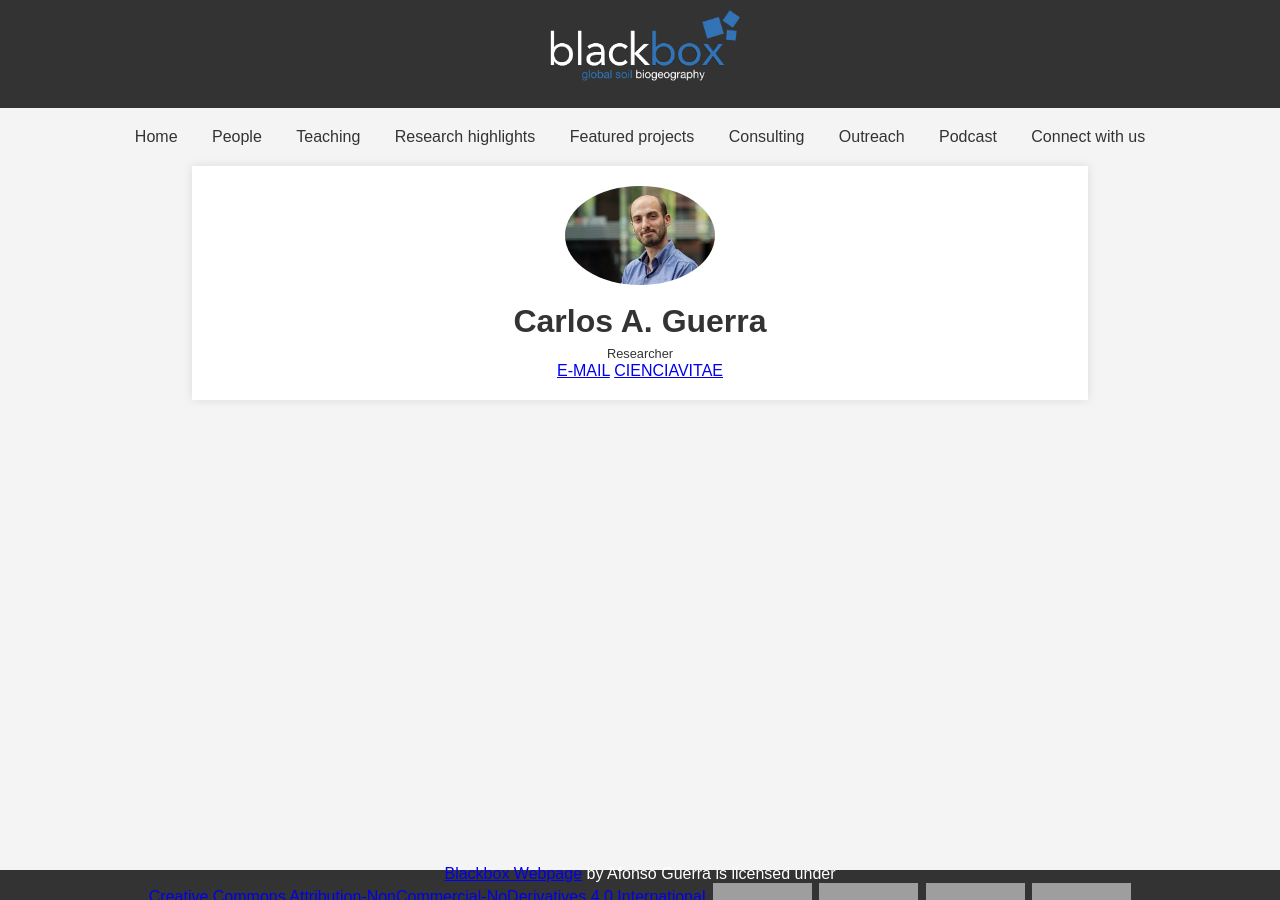
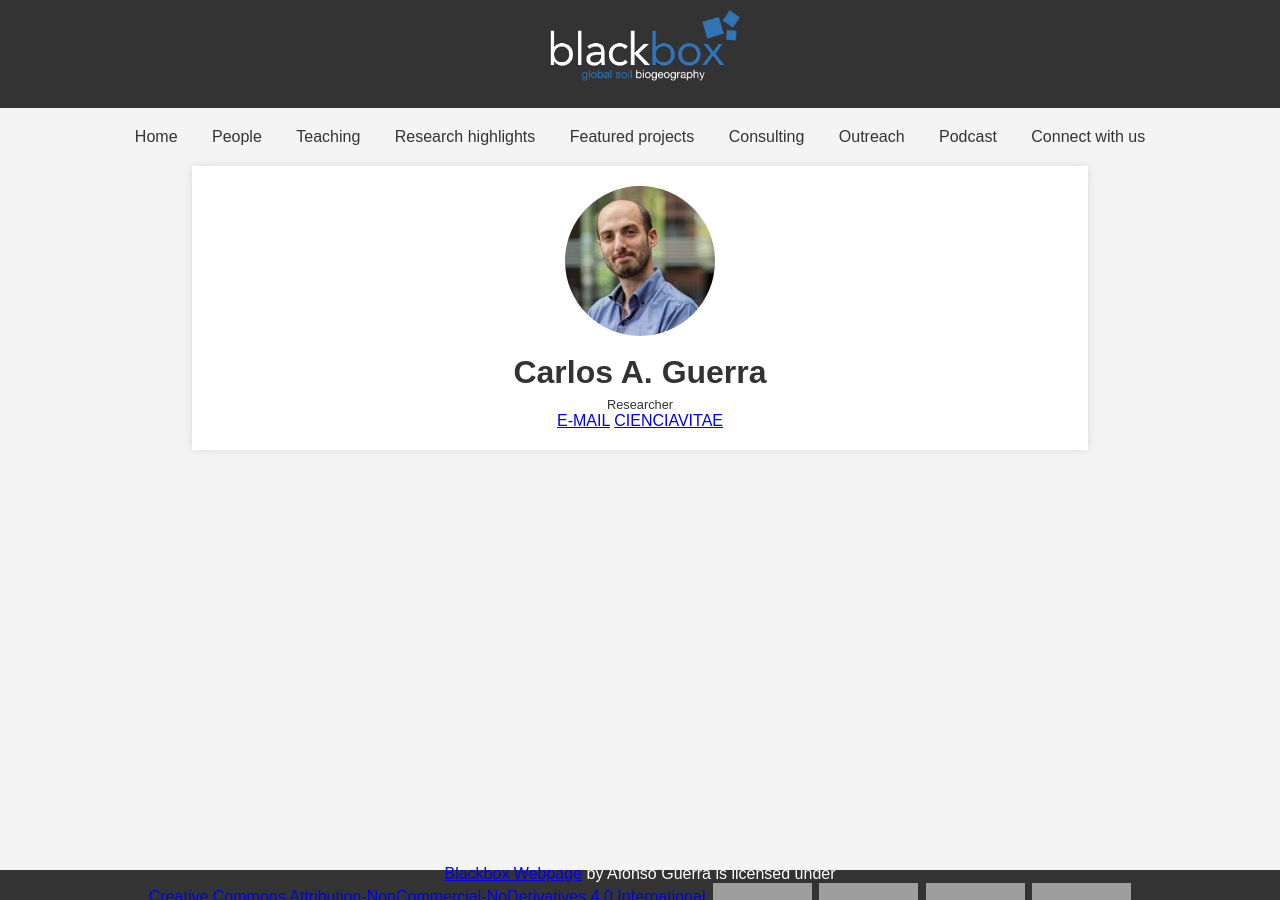
Before and after one commit to Blackboxgeo/blackbox.github.io, a Jekyll site: the page people/index.html, which Jekyll copies as it is, in a window 1280 px wide. Built offline with Jekyll 4.4.1, drawn with Linux system fonts in a browser that asks for light colours; grey boxes are pictures that could not be loaded.

Commit message:
replaced image in people

```diff
--- a/people/index.html
+++ b/people/index.html
@@ -158,7 +158,7 @@
 
     <div class="content">
         <!-- Corrected image path -->
-        <img src="/blackbox.github.io/assets/images/img/cargue.jpeg" alt="Carlos A. Guerra Image" class="circle-image">
+        <img src="/blackbox.github.io/assets/images/img/cargue.jpg" alt="Carlos A. Guerra Image" class="circle-image">
         <br>
         <h1>Carlos A. Guerra</h1>
         <sub>Researcher</sub>
```
Also changed, not shown: assets/images/img/cargue.jpeg (deleted), assets/images/img/cargue.jpg (added), assets/images/img/cg.svg.jpeg (deleted), assets/images/img/feat_proj.jpeg (deleted), 4 other files.
